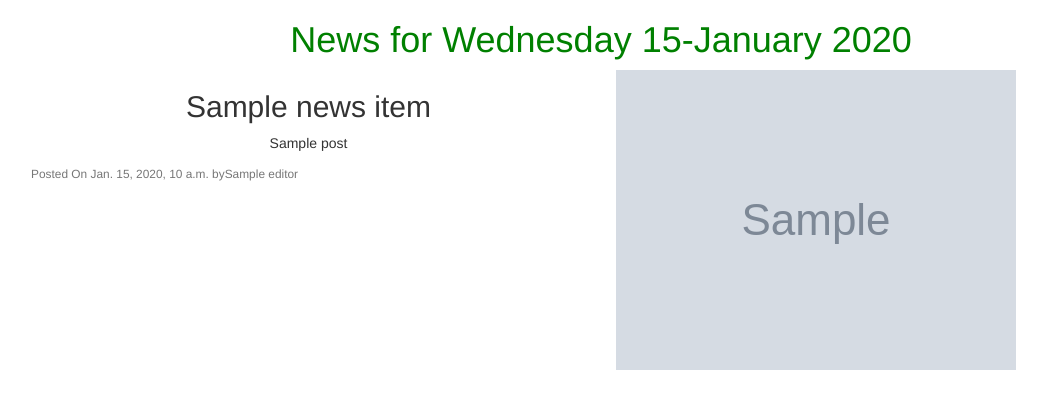
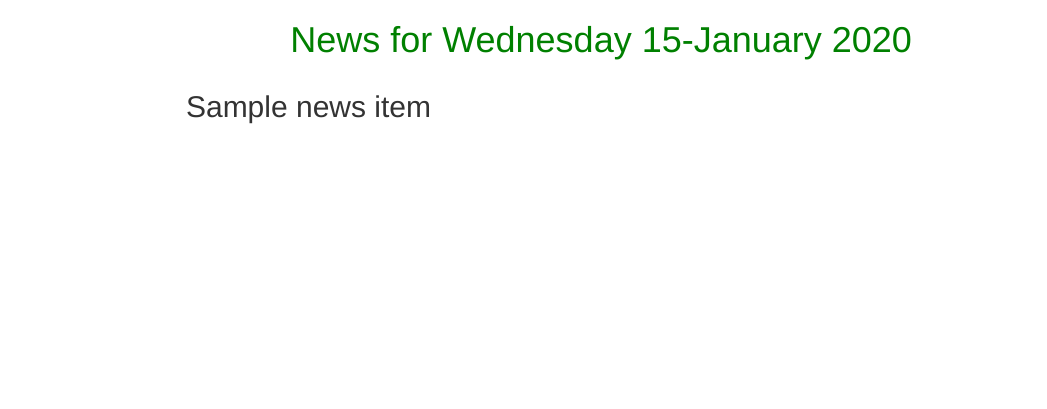
Before and after one commit to CalebKabaya/The-Moringa-Tribune, a Django app: template news/templates/all-news/todays-news.html in a window 1280 px wide. Shown: the part 52-461 px from the top of the page, without its empty margins (39-1086 px from the left). Run offline with Django 3.2, Linux system fonts and the light colour scheme; the template is opened without the code that fills it: most values are stand-ins (such as "Sample title", 1, 10 or a date in 2020); grey boxes marked "Sample" are stand-in pictures; some libraries are stand-ins or nearby versions.

Commit message:
deploying to heroku

```diff
--- a/news/templates/all-news/todays-news.html
+++ b/news/templates/all-news/todays-news.html
@@ -11,11 +11,12 @@
     <!-- displaying News articles -->
     <div class="col-xs-6 col-sm-6 col-md-6 col-lg-6">
       <h2 class="text-center"> {{ news_item.title }} </h2>
-      <p class="text-center">{{ news_item.post}}</p>
-      <p class="text-muted"> <small>Posted On {{ news_item.pub_date }} by{{news_item.editor}}</small></p>
+
+      <!-- <p class="text-center">{{ news_item.post}}</p> -->
+      <!-- <p class="text-muted"> <small>Posted On {{ news_item.pub_date }} by{{news_item.editor}}</small></p> -->
     </div>
     <div class="col-xs-6 col-sm-6 col-md-6 col-lg-6">
-      <img src="{{news_item.article_image.url}}" class="img-responsive" alt="Image">
+      <!-- <img src="{{news_item.article_image.url}}" class="img-responsive" alt="Image"> -->
     </div>
 
   </div>
```
